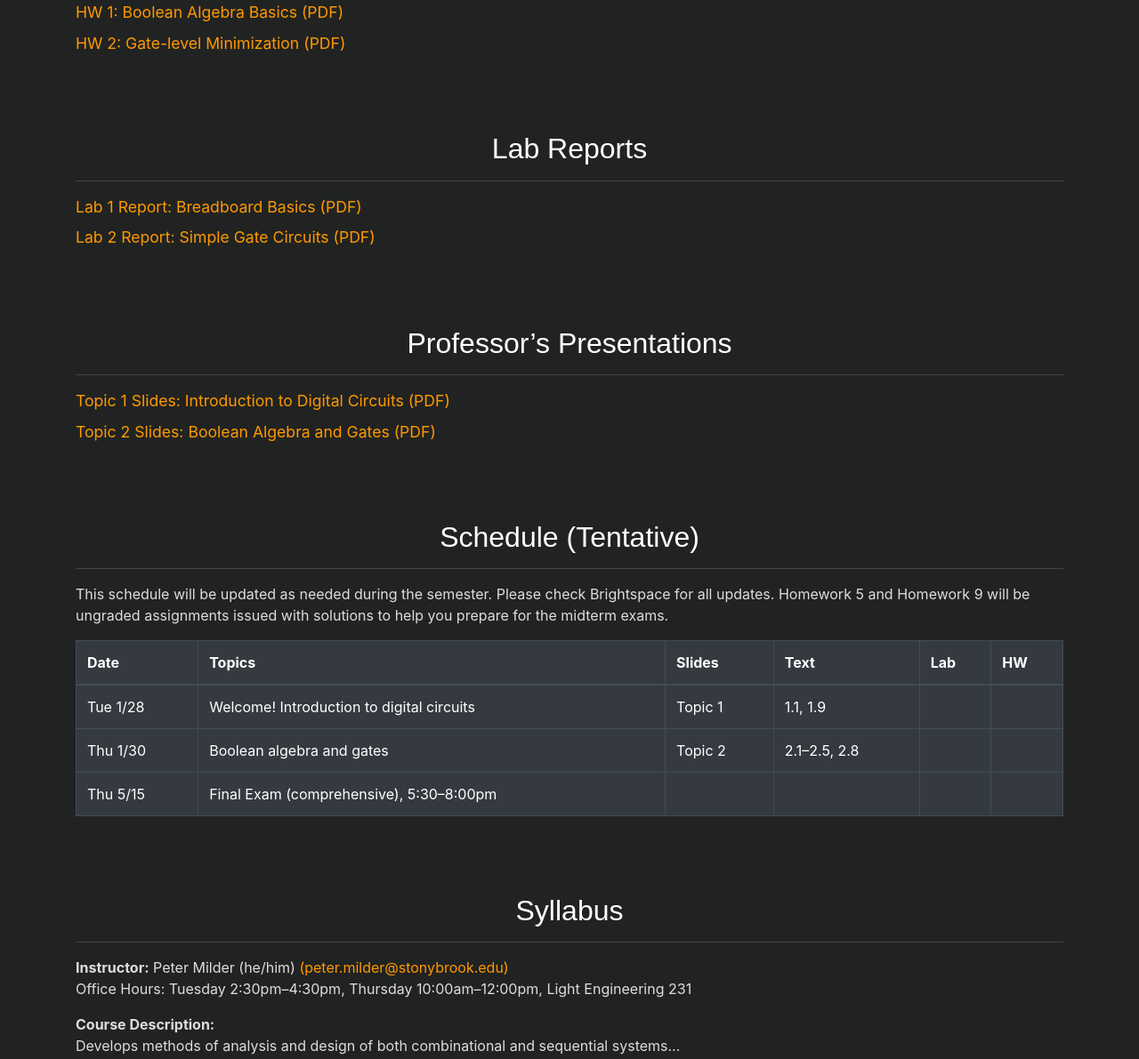
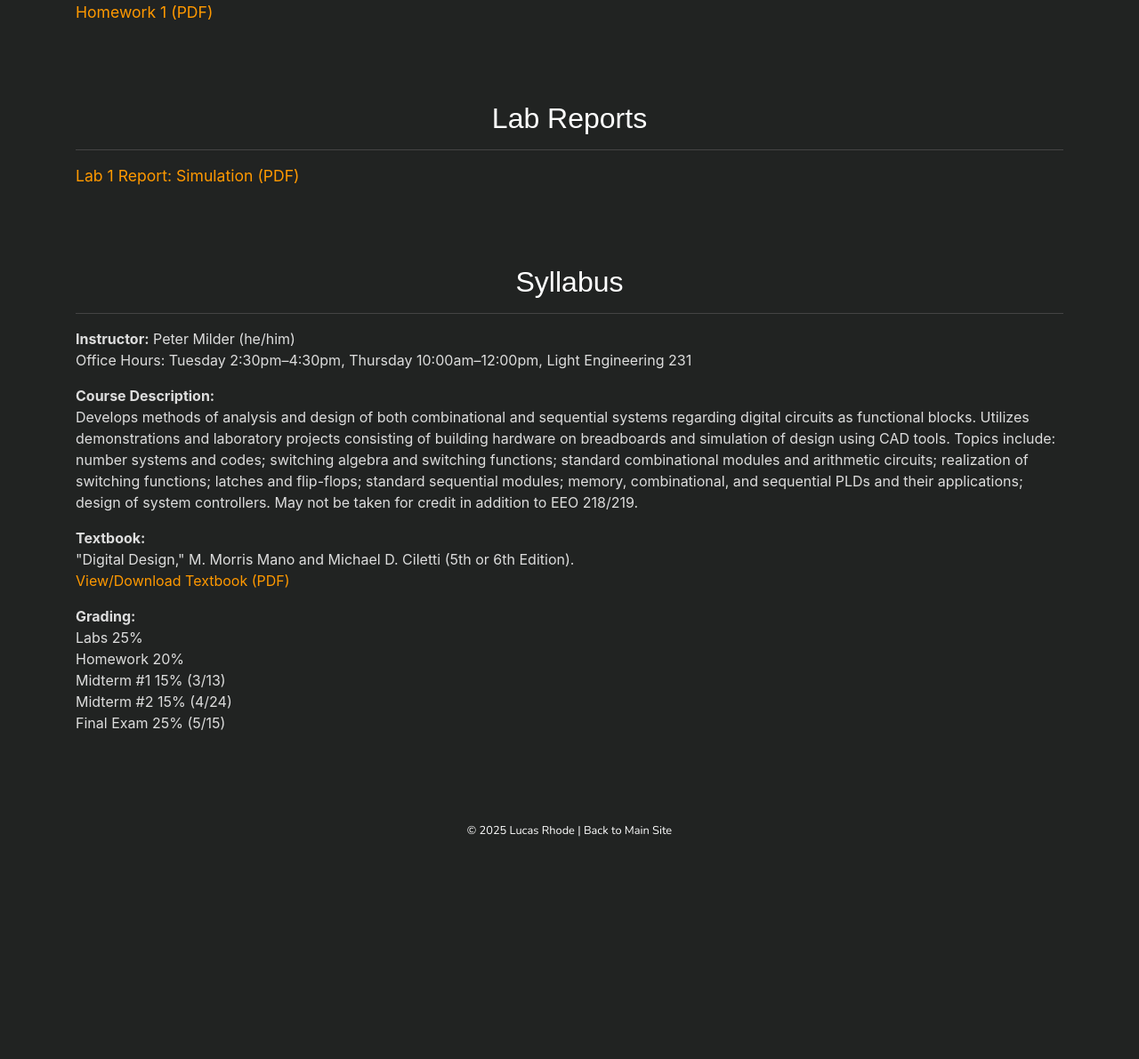
Before and after one commit to LucasHRhode/LucasHRhode.github.io, a plain HTML site: page notes/ese118.html in a window 1280 px wide. Shown: the part 811-2002 px from the top of the page at 89% size. After the commit the page ends 1804 px from the top, so only its background shows below. Drawn offline with nearby package versions, Linux system fonts and the light colour scheme.

Commit message:
+Updated MAT308 and ESE118 notes

```diff
--- a/notes/ese118.html
+++ b/notes/ese118.html
@@ -73,13 +73,13 @@
     style="
       position: relative;
       /* Replace this image with a relevant ESE118 or generic circuit background image */
-      background: url('../img/ese118_banner.png') center center / cover no-repeat;
+      background: url('../img/ese118_banner.jpeg') center center / cover no-repeat;
       height: 400px;
       display: flex;
       align-items: center;
       justify-content: center;
-      color: rgb(0, 0, 0);
-      text-shadow: 4px 4px 16px rgba(255, 183, 0, 0.7);
+      color: rgb(170, 211, 240);
+      text-shadow: 4px 4px 16px rgba(0, 162, 255, 0.7);
     "
   >
     <div class="title-content">
@@ -89,7 +89,7 @@
           font-family: 'Nunito', sans-serif;
           font-weight: bold;
           color: rgb(255, 225, 0);
-          text-shadow: 4px 4px 20px rgba(255, 162, 0, 0.8);
+          text-shadow: 4px 4px 20px rgba(255, 162, 0, 0.894);
           margin: 0;
         "
       >
@@ -109,19 +109,18 @@
     </div>
   </div>
 
-  <!-- Lecture Notes Section -->
+  <!-- My Notes Section -->
   <div class="container" style="padding-bottom: 3rem; padding-top: 2rem;">
     <h2 class="heading" style="color: white;">Lecture Notes</h2>
     <hr style="border-color: #444;" />
     <ul style="list-style-type: none; padding-left: 0;">
-      <!-- Replace with your actual lecture note PDFs -->
       <li style="margin: 0.5rem 0;">
         <a
           href="files/lecture1.pdf"
           style="color: #ff9900; font-size: 1.1rem; text-decoration: none;"
           target="_blank"
         >
-          Lecture 1: Introduction (PDF)
+          TBA
         </a>
       </li>
       <li style="margin: 0.5rem 0;">
@@ -130,7 +129,7 @@
           style="color: #ff9900; font-size: 1.1rem; text-decoration: none;"
           target="_blank"
         >
-          Lecture 2: Boolean Algebra (PDF)
+          TBA 2
         </a>
       </li>
       <!-- Add more lectures as needed -->
@@ -145,20 +144,11 @@
       <!-- Replace with your actual homework PDFs -->
       <li style="margin: 0.5rem 0;">
         <a
-          href="files/hw1.pdf"
+          href="../notes_files/ESE118_HW1.pdf"
           style="color: #ff9900; font-size: 1.1rem; text-decoration: none;"
           target="_blank"
         >
-          HW 1: Boolean Algebra Basics (PDF)
-        </a>
-      </li>
-      <li style="margin: 0.5rem 0;">
-        <a
-          href="files/hw2.pdf"
-          style="color: #ff9900; font-size: 1.1rem; text-decoration: none;"
-          target="_blank"
-        >
-          HW 2: Gate-level Minimization (PDF)
+          Homework 1 (PDF)
         </a>
       </li>
       <!-- etc. -->
@@ -173,106 +163,18 @@
       <!-- Replace with your actual lab PDFs -->
       <li style="margin: 0.5rem 0;">
         <a
-          href="files/lab1_report.pdf"
+          href="../notes_files/ESE118_Lab1.pdf"
           style="color: #ff9900; font-size: 1.1rem; text-decoration: none;"
           target="_blank"
         >
-          Lab 1 Report: Breadboard Basics (PDF)
-        </a>
-      </li>
-      <li style="margin: 0.5rem 0;">
-        <a
-          href="files/lab2_report.pdf"
-          style="color: #ff9900; font-size: 1.1rem; text-decoration: none;"
-          target="_blank"
-        >
-          Lab 2 Report: Simple Gate Circuits (PDF)
+          Lab 1 Report: Simulation (PDF)
         </a>
       </li>
       <!-- etc. -->
     </ul>
   </div>
 
-  <!-- Professor's Presentations Section -->
-  <div class="container" style="padding-bottom: 3rem;">
-    <h2 class="heading" style="color: white;">Professor’s Presentations</h2>
-    <hr style="border-color: #444;" />
-    <ul style="list-style-type: none; padding-left: 0;">
-      <!-- Replace with your actual PPT or PDF files -->
-      <li style="margin: 0.5rem 0;">
-        <a
-          href="files/topic1_slides.pdf"
-          style="color: #ff9900; font-size: 1.1rem; text-decoration: none;"
-          target="_blank"
-        >
-          Topic 1 Slides: Introduction to Digital Circuits (PDF)
-        </a>
-      </li>
-      <li style="margin: 0.5rem 0;">
-        <a
-          href="files/topic2_slides.pdf"
-          style="color: #ff9900; font-size: 1.1rem; text-decoration: none;"
-          target="_blank"
-        >
-          Topic 2 Slides: Boolean Algebra and Gates (PDF)
-        </a>
-      </li>
-      <!-- etc. -->
-    </ul>
-  </div>
 
-  <!-- Schedule Section (Tentative) -->
-  <div class="container" style="padding-bottom: 3rem;">
-    <h2 class="heading" style="color: white;">Schedule (Tentative)</h2>
-    <hr style="border-color: #444;" />
-    <p style="color: #ddd;">
-      This schedule will be updated as needed during the semester. Please check Brightspace for
-      all updates. Homework 5 and Homework 9 will be ungraded assignments issued with solutions to help
-      you prepare for the midterm exams.
-    </p>
-    <div class="table-responsive">
-      <table class="table table-bordered table-dark">
-        <thead>
-          <tr>
-            <th>Date</th>
-            <th>Topics</th>
-            <th>Slides</th>
-            <th>Text</th>
-            <th>Lab</th>
-            <th>HW</th>
-          </tr>
-        </thead>
-        <tbody>
-          <tr>
-            <td>Tue 1/28</td>
-            <td>Welcome! Introduction to digital circuits</td>
-            <td>Topic 1</td>
-            <td>1.1, 1.9</td>
-            <td></td>
-            <td></td>
-          </tr>
-          <tr>
-            <td>Thu 1/30</td>
-            <td>Boolean algebra and gates</td>
-            <td>Topic 2</td>
-            <td>2.1–2.5, 2.8</td>
-            <td></td>
-            <td></td>
-          </tr>
-          <!-- Continue adding rows from your provided schedule -->
-          <!-- ... -->
-          <tr>
-            <td>Thu 5/15</td>
-            <td>Final Exam (comprehensive), 5:30–8:00pm</td>
-            <td></td>
-            <td></td>
-            <td></td>
-            <td></td>
-          </tr>
-        </tbody>
-      </table>
-    </div>
-  </div>
 
   <!-- Syllabus Section -->
   <div class="container" style="padding-bottom: 3rem;">
@@ -283,12 +185,18 @@
       <p>
         <strong>Instructor:</strong>
         Peter Milder (he/him)
-        <a href="mailto:peter.milder@stonybrook.edu" style="color: #ff9900;">(peter.milder@stonybrook.edu)</a><br>
+      <br>
         Office Hours: Tuesday 2:30pm–4:30pm, Thursday 10:00am–12:00pm, Light Engineering 231
       </p>
       <p>
         <strong>Course Description:</strong><br>
-        Develops methods of analysis and design of both combinational and sequential systems...
+        Develops methods of analysis and design of both combinational and sequential systems regarding
+        digital circuits as functional blocks. Utilizes demonstrations and laboratory projects consisting
+        of building hardware on breadboards and simulation of design using CAD tools. Topics include: number
+        systems and codes; switching algebra and switching functions; standard combinational modules and arithmetic
+        circuits; realization of switching functions; latches and flip-flops; standard sequential modules; memory,
+        combinational, and sequential PLDs and their applications; design of system controllers. May not be taken
+        for credit in addition to EEO 218/219.
       </p>
       <p>
         <strong>Textbook:</strong><br>
@@ -305,9 +213,9 @@
         <strong>Grading:</strong><br>
         Labs 25%<br>
         Homework 20%<br>
-        Midterm #1 15%<br>
-        Midterm #2 15%<br>
-        Final Exam 25%
+        Midterm #1 15% (3/13)<br>
+        Midterm #2 15% (4/24)<br>
+        Final Exam 25% (5/15)
       </p>
       <!-- Continue adding the full text of your syllabus here -->
     </div>
```
Also changed, not shown: notes/mat308.html (+25 -27 lines), img/ese118_banner.jpeg (added), 5 other files.
